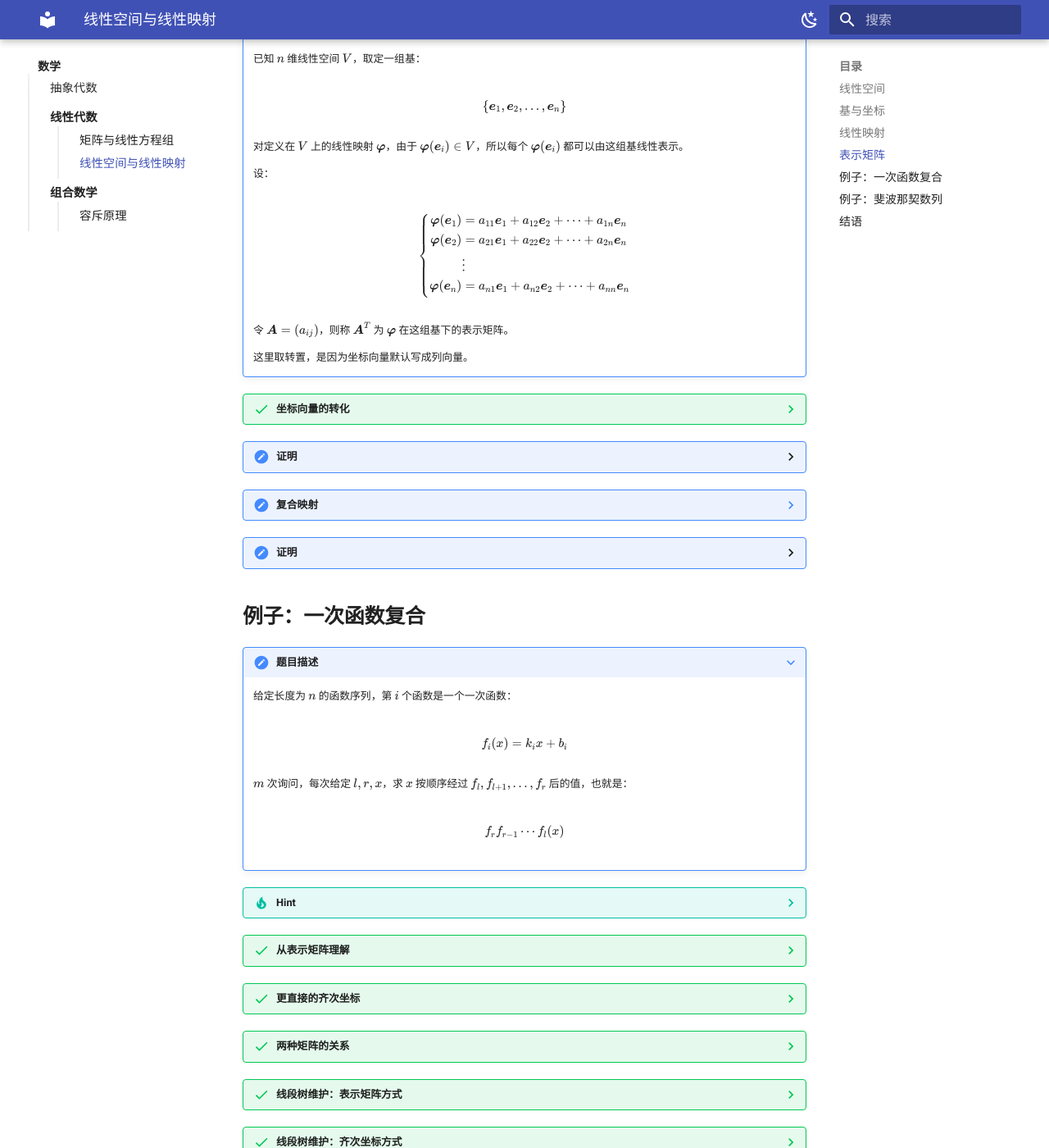
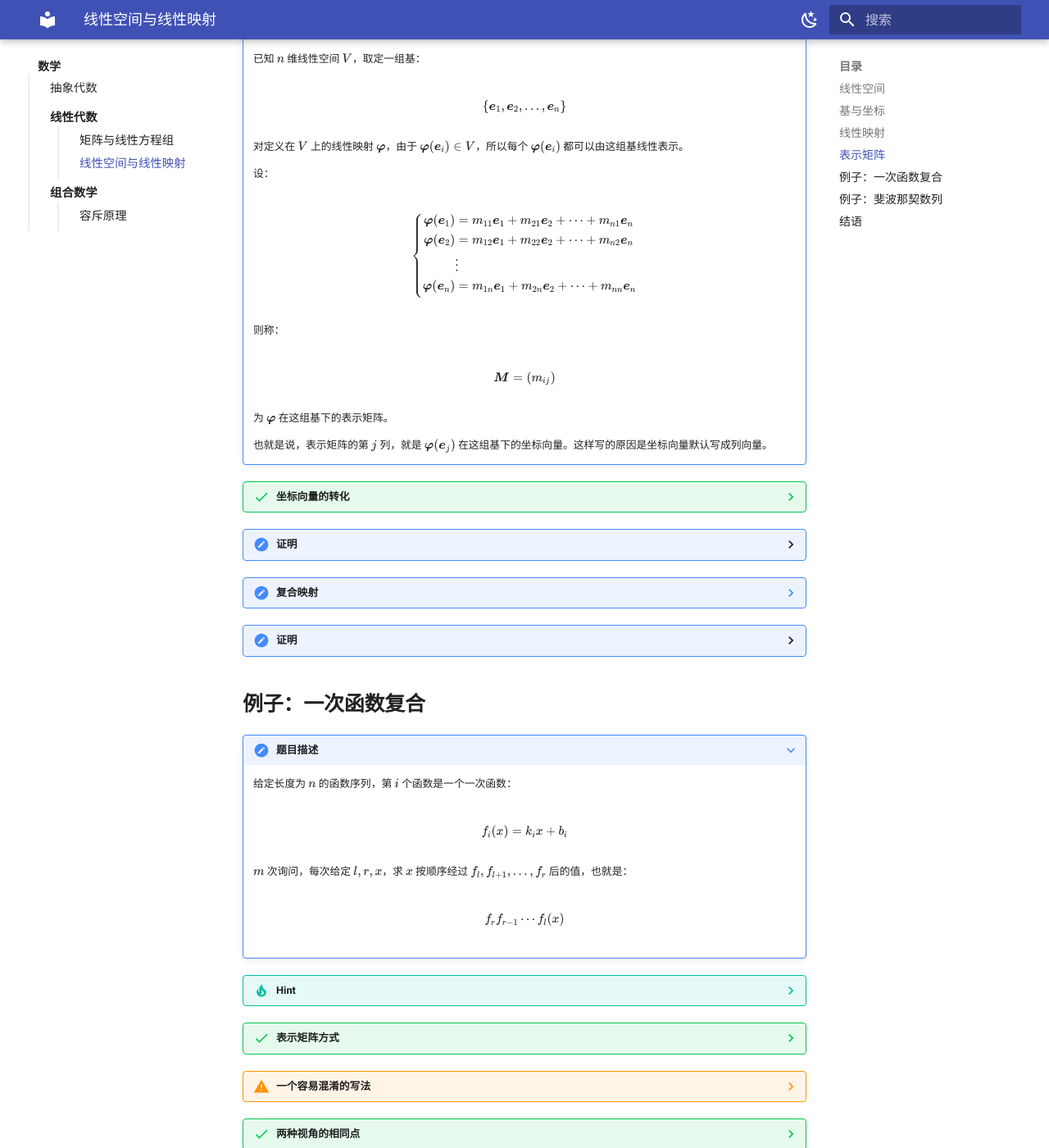
Before and after one commit to Ehundategh/Blog, an MkDocs documentation site: the page built from docs/math/linear-algebra/linear-map.md, in a window 1280 px wide and 1400 px high, scrolled down 1946 px. Shown: the whole window at 82% size. Built offline with MkDocs 1.6.1 and Material for MkDocs 9.7.7, drawn with Linux system fonts in a browser that asks for light colours; some of the changed lines change nothing that is shown.

Commit message:
Publish blog

```diff
--- a/docs/math/linear-algebra/linear-map.md
+++ b/docs/math/linear-algebra/linear-map.md
@@ -233,19 +233,25 @@
     \left\{
     \begin{aligned}
     \boldsymbol{\varphi}(\boldsymbol{e}_1)
-    &=a_{11}\boldsymbol{e}_1+a_{12}\boldsymbol{e}_2+\cdots+a_{1n}\boldsymbol{e}_n\\
+    &=m_{11}\boldsymbol{e}_1+m_{21}\boldsymbol{e}_2+\cdots+m_{n1}\boldsymbol{e}_n\\
     \boldsymbol{\varphi}(\boldsymbol{e}_2)
-    &=a_{21}\boldsymbol{e}_1+a_{22}\boldsymbol{e}_2+\cdots+a_{2n}\boldsymbol{e}_n\\
+    &=m_{12}\boldsymbol{e}_1+m_{22}\boldsymbol{e}_2+\cdots+m_{n2}\boldsymbol{e}_n\\
     &\vdots\\
     \boldsymbol{\varphi}(\boldsymbol{e}_n)
-    &=a_{n1}\boldsymbol{e}_1+a_{n2}\boldsymbol{e}_2+\cdots+a_{nn}\boldsymbol{e}_n
+    &=m_{1n}\boldsymbol{e}_1+m_{2n}\boldsymbol{e}_2+\cdots+m_{nn}\boldsymbol{e}_n
     \end{aligned}
     \right.
     $$
 
-    令 $\boldsymbol{A}=(a_{ij})$，则称 $\boldsymbol{A}^{T}$ 为 $\boldsymbol{\varphi}$ 在这组基下的表示矩阵。
+    则称：
 
-    这里取转置，是因为坐标向量默认写成列向量。
+    $$
+    \boldsymbol{M}=(m_{ij})
+    $$
+
+    为 $\boldsymbol{\varphi}$ 在这组基下的表示矩阵。
+
+    也就是说，表示矩阵的第 $j$ 列，就是 $\boldsymbol{\varphi}(\boldsymbol{e}_j)$ 在这组基下的坐标向量。这样写的原因是坐标向量默认写成列向量。
 
 ??? success "坐标向量的转化"
 
@@ -351,63 +357,9 @@
 
     但是若干个一次函数复合后仍然是一次函数。因此可以考虑扩大维护对象，使常数项也成为状态的一部分。
 
-??? success "从表示矩阵理解"
+??? success "表示矩阵方式"
 
-    考虑次数不超过 $1$ 的多项式线性空间 $V$，取定一组基 $\{1,x\}$。
-
-    对任意 $\boldsymbol{\alpha}=ax+b$，其坐标向量为：
-
-    $$
-    \boldsymbol{x}
-    =
-    (b,a)^T
-    $$
-
-    定义映射 $\boldsymbol{\varphi}_i$：
-
-    $$
-    \boldsymbol{\varphi}_i(x)=k_ix+b_i,\quad
-    \boldsymbol{\varphi}_i(1)=1
-    $$
-
-    则 $\boldsymbol{\varphi}_i$ 在基 $\{1,x\}$ 下的表示矩阵为：
-
-    $$
-    \boldsymbol{M}_i=
-    \begin{pmatrix}
-    1&b_i\\
-    0&k_i
-    \end{pmatrix}
-    $$
-
-    若维护出一段复合对应的表示矩阵：
-
-    $$
-    \boldsymbol{M}=
-    \begin{pmatrix}
-    a&b\\
-    0&c
-    \end{pmatrix}
-    $$
-
-    而 $x$ 在基 $\{1,x\}$ 下的坐标向量是 $(0,1)^T$，则复合后的坐标向量为：
-
-    $$
-    \boldsymbol{M}
-    \begin{pmatrix}
-    0\\1
-    \end{pmatrix}
-    =
-    \begin{pmatrix}
-    b\\c
-    \end{pmatrix}
-    $$
-
-    因此最终得到的一次函数就是 $cx+b$。
-
-??? success "更直接的齐次坐标"
-
-    实际实现时，也可以采用更直接的齐次坐标。把当前值 $x$ 扩成：
+    为了把一次函数中的平移项也写进线性映射，我们不直接在一维空间中维护 $x$，而是把状态扩成二维向量：
 
     $$
     \begin{pmatrix}
@@ -415,7 +367,49 @@
     \end{pmatrix}
     $$
 
-    对于一次函数 $f_i(x)=k_ix+b_i$，构造矩阵：
+    设线性空间为 $\mathbb{K}^2$，取标准基：
+
+    $$
+    \boldsymbol{e}_1=
+    \begin{pmatrix}
+    1\\0
+    \end{pmatrix},
+    \quad
+    \boldsymbol{e}_2=
+    \begin{pmatrix}
+    0\\1
+    \end{pmatrix}
+    $$
+
+    对一次函数 $f_i(x)=k_ix+b_i$，定义线性映射 $\boldsymbol{\Phi}_i$：
+
+    $$
+    \boldsymbol{\Phi}_i
+    \begin{pmatrix}
+    u\\v
+    \end{pmatrix}
+    =
+    \begin{pmatrix}
+    k_iu+b_iv\\
+    v
+    \end{pmatrix}
+    $$
+
+    那么：
+
+    $$
+    \boldsymbol{\Phi}_i(\boldsymbol{e}_1)=
+    \begin{pmatrix}
+    k_i\\0
+    \end{pmatrix},
+    \quad
+    \boldsymbol{\Phi}_i(\boldsymbol{e}_2)=
+    \begin{pmatrix}
+    b_i\\1
+    \end{pmatrix}
+    $$
+
+    因此 $\boldsymbol{\Phi}_i$ 在标准基下的表示矩阵为：
 
     $$
     \boldsymbol{F}_i=
@@ -425,7 +419,7 @@
     \end{pmatrix}
     $$
 
-    则有：
+    于是：
 
     $$
     \boldsymbol{F}_i
@@ -438,25 +432,45 @@
     \end{pmatrix}
     $$
 
-    这里额外加入的第二维 $1$，本质上就是为了给平移项 $b_i$ 留出位置。
+    这就是一次函数 $f_i$ 对状态的作用。
 
-??? success "两种矩阵的关系"
+??? warning "一个容易混淆的写法"
 
-    上面两种写法看起来相近，但维护的对象并不相同。
-
-    表示矩阵方式中，我们考虑的是多项式空间 $V$ 上的线性映射。状态向量是多项式 $ax+b$ 的坐标向量 $(b,a)^T$，矩阵：
+    如果考虑多项式空间 $V=\operatorname{span}\{1,x\}$，并定义：
 
     $$
-    \boldsymbol{M}_i=
+    \boldsymbol{\psi}_i(1)=1,\quad
+    \boldsymbol{\psi}_i(x)=k_ix+b_i
+    $$
+
+    那么它的表示矩阵是：
+
+    $$
     \begin{pmatrix}
     1&b_i\\
     0&k_i
     \end{pmatrix}
     $$
 
-    表示的是把多项式 $x$ 映到 $k_ix+b_i$，并把常数 $1$ 映到 $1$。
+    但这个映射对多项式 $p(x)$ 的作用是：
 
-    齐次坐标方式中，我们考虑的是具体的数值状态。状态向量是 $(x,1)^T$，矩阵：
+    $$
+    p(x)\mapsto p(k_ix+b_i)
+    $$
+
+    也就是右复合 $p\circ f_i$。
+
+    题目中“$x$ 按顺序经过 $f_l,\ldots,f_r$”对应的是：
+
+    $$
+    f_r\circ f_{r-1}\circ\cdots\circ f_l
+    $$
+
+    这是不断左复合。因此这个多项式空间上的写法不能直接拿来当成题目的维护矩阵，除非额外把复合方向重新调整清楚。
+
+??? success "两种视角的相同点"
+
+    现在可以看出，真正用于本题的表示矩阵就是齐次状态上的表示矩阵：
 
     $$
     \boldsymbol{F}_i=
@@ -466,71 +480,13 @@
     \end{pmatrix}
     $$
 
-    表示的是把当前数值 $x$ 直接变为 $k_ix+b_i$。
+    它和一般表示矩阵理论的关系是：我们选定了 $\mathbb{K}^2$ 的标准基，并把一次函数作用在扩展状态 $(x,1)^T$ 上。
 
-    它们的相同点是：都把一次函数复合转化成了矩阵乘法，且复合顺序完全一致。对于 $f_l,f_{l+1},\ldots,f_r$，最终矩阵都应当按照：
+    它和“多项式空间 $\{1,x\}$”那种写法的相同点是：都把一次函数相关的操作转化成了矩阵乘法。
 
-    $$
-    \text{右端函数矩阵}\times\cdots\times\text{左端函数矩阵}
-    $$
+    不同点是：齐次状态矩阵维护的是数值状态的左复合转移，正好对应题目顺序；多项式空间中令 $x\mapsto kx+b$ 的表示矩阵维护的是右复合。
 
-    的顺序相乘。
-
-    它们的不同点是：表示矩阵方式维护的是复合后得到的一次函数的系数；齐次坐标方式维护的是把输入值代入之后如何转移。前者查询后还需要把矩阵作用到 $(0,1)^T$ 得到函数系数，后者直接把矩阵作用到 $(x,1)^T$ 得到答案。
-
-??? success "线段树维护：表示矩阵方式"
-
-    先考虑表示矩阵方式。
-
-    令：
-
-    $$
-    \boldsymbol{M}_{l,r}
-    =
-    \boldsymbol{M}_r\boldsymbol{M}_{r-1}\cdots\boldsymbol{M}_l
-    $$
-
-    则 $\boldsymbol{M}_{l,r}$ 表示 $f_l,f_{l+1},\ldots,f_r$ 依次复合后，在基 $\{1,x\}$ 下对应的表示矩阵。
-
-    若：
-
-    $$
-    \boldsymbol{M}_{l,r}
-    =
-    \begin{pmatrix}
-    A&B\\
-    0&C
-    \end{pmatrix}
-    $$
-
-    那么把它作用到 $x$ 的坐标向量 $(0,1)^T$ 上，有：
-
-    $$
-    \boldsymbol{M}_{l,r}
-    \begin{pmatrix}
-    0\\1
-    \end{pmatrix}
-    =
-    \begin{pmatrix}
-    B\\C
-    \end{pmatrix}
-    $$
-
-    所以复合后的一次函数为 $Cx+B$。
-
-    在线段树中，叶子 $i$ 存 $\boldsymbol{M}_i$。若左儿子维护 $\boldsymbol{M}_{L,mid}$，右儿子维护 $\boldsymbol{M}_{mid+1,R}$，则父亲应维护：
-
-    $$
-    \boldsymbol{M}_{L,R}
-    =
-    \boldsymbol{M}_{mid+1,R}\boldsymbol{M}_{L,mid}
-    $$
-
-    也就是右儿子乘左儿子。
-
-??? success "线段树维护：齐次坐标方式"
-
-    现在考虑如何维护区间复合。
+??? success "线段树维护"
 
     令区间 $[l,r]$ 的矩阵为：
 
@@ -560,8 +516,6 @@
     $$
 
     也就是说，合并时应当是右儿子的矩阵乘左儿子的矩阵。原因是题目要求先经过左半区间的函数，再经过右半区间的函数。
-
-    可以发现，这里的合并顺序与表示矩阵方式完全相同。不同之处只在于最后查询的解释：表示矩阵方式先得到复合函数系数，再代入 $x$；齐次坐标方式直接将 $\boldsymbol{F}_{l,r}$ 作用到 $(x,1)^T$，取第一维。
 
     若支持修改某一个 $f_i$，只需要在线段树上单点修改对应叶子，然后沿途重新合并即可。
 
```
